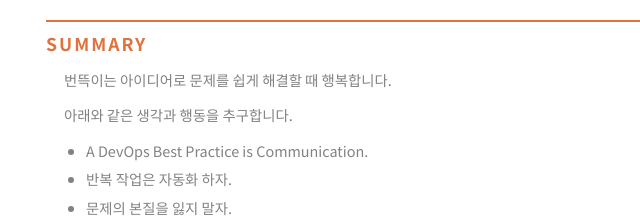
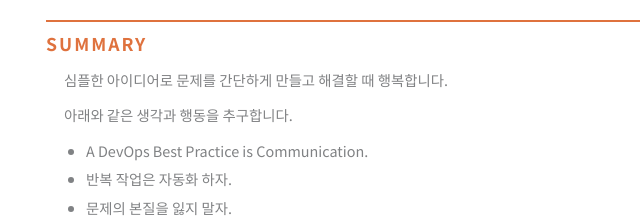
Before and after one commit to nauco/nauco.github.io, a plain HTML site: page index.html in a window 1280 px wide. Shown: the part 212-436 px from the top of the page, 146-786 px from the left. Drawn offline with Linux system fonts and the light colour scheme.

Commit message:
Update index.html

```diff
--- a/index.html
+++ b/index.html
@@ -20,7 +20,7 @@
   <section class="content">
     <h2 class="category-headers"><hr class="main_divider">Summary</h2>
       <p class="category-description-main">
-        번뜩이는 아이디어로 문제를 쉽게 해결할 때 행복합니다.
+        심플한 아이디어로 문제를 간단하게 만들고 해결할 때 행복합니다.
       </p>
       <p class="category-description-main">
         아래와 같은 생각과 행동을 추구합니다.
```
